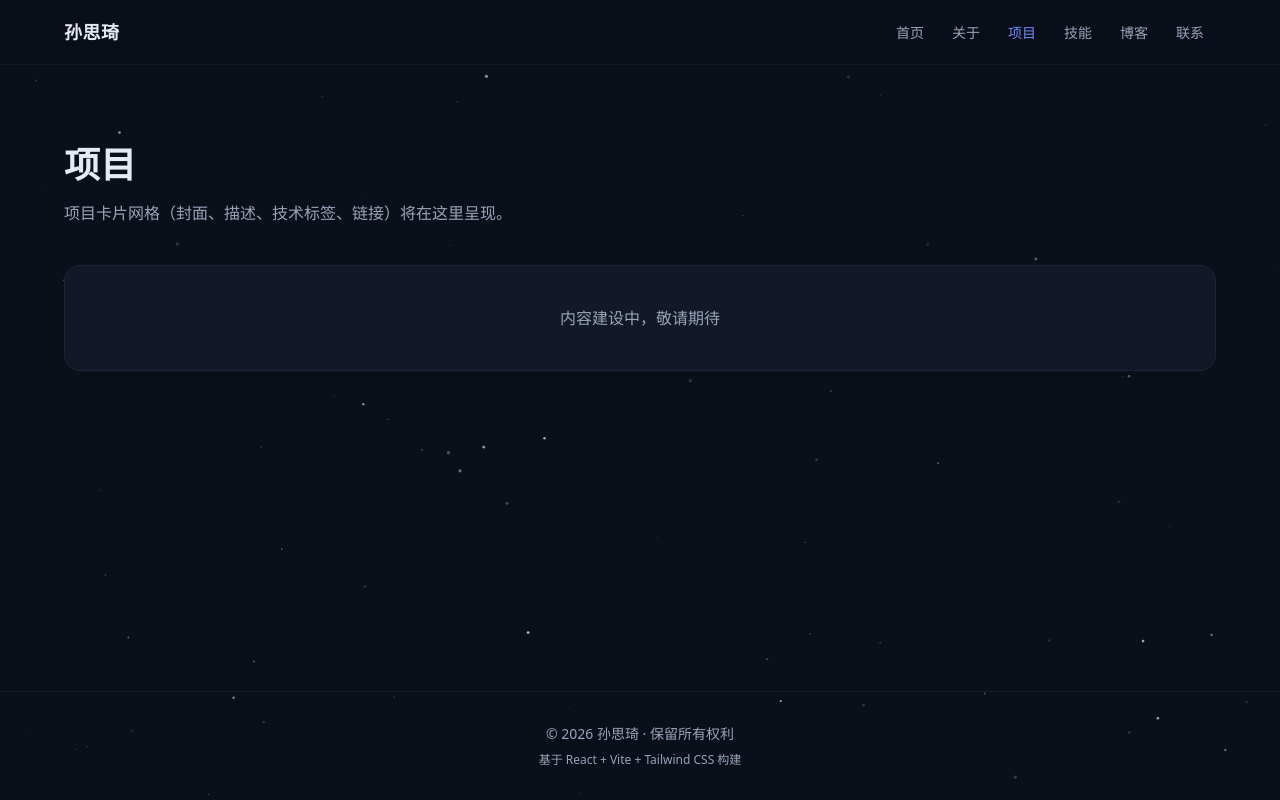
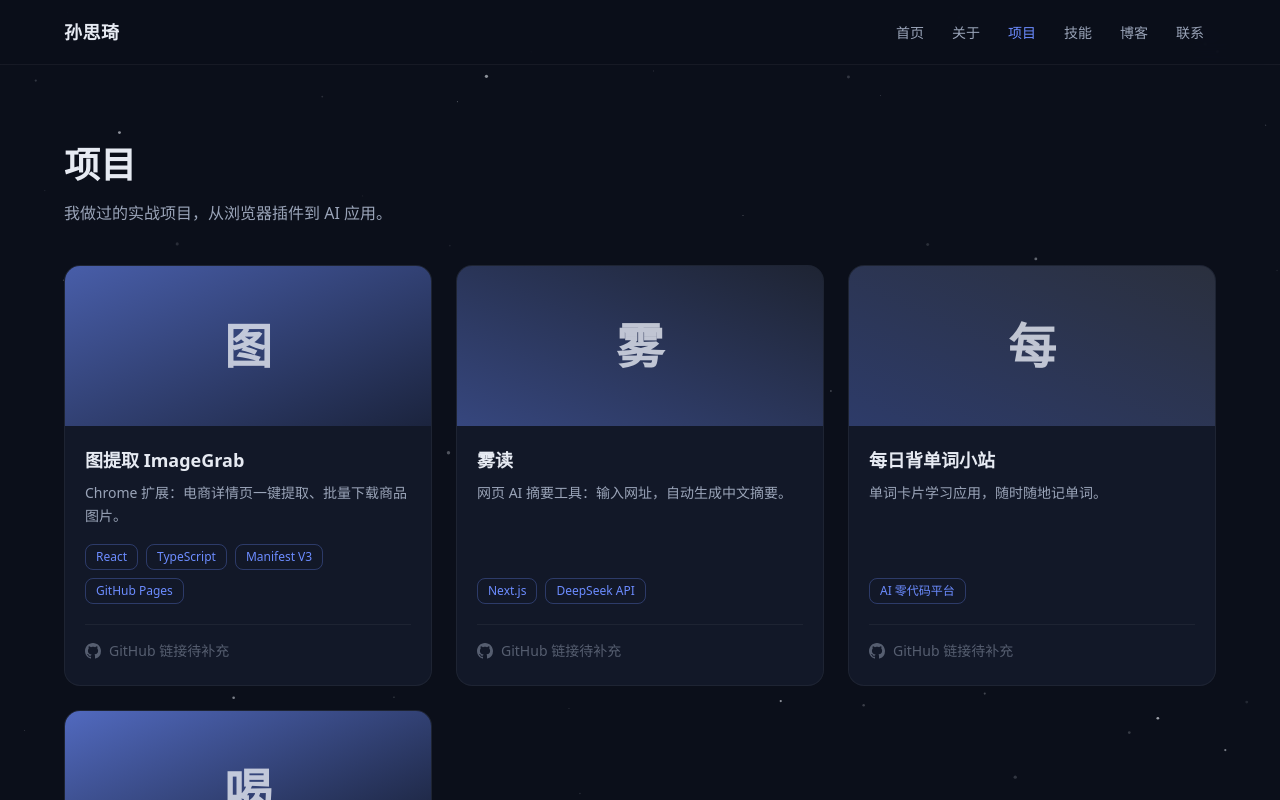
Before and after one commit to SunSiqi1108/myshow, a React (Vite) app: page /projects in a window 1280 px wide. Shown: the top 800 px of the page. Built offline with nearby package versions, Linux system fonts and the light colour scheme.

Commit message:
新增项目展示页面

```diff
--- /dev/null
+++ b/src/api/projects.ts
@@ -0,0 +1,64 @@
+// 项目数据 API：localStorage 读写，首次启动写入默认数据
+import { readJSON, writeJSON } from './storage'
+import type { Project } from '../types'
+
+const KEY = 'projects'
+
+// 默认项目数据：GitHub 地址待站长补充（后台可编辑）
+const DEFAULT_PROJECTS: Project[] = [
+  {
+    id: 'imagegrab',
+    title: '图提取 ImageGrab',
+    desc: 'Chrome 扩展：电商详情页一键提取、批量下载商品图片。',
+    cover: '',
+    tags: ['React', 'TypeScript', 'Manifest V3', 'GitHub Pages'],
+    link: '',
+    date: '',
+  },
+  {
+    id: 'wudu',
+    title: '雾读',
+    desc: '网页 AI 摘要工具：输入网址，自动生成中文摘要。',
+    cover: '',
+    tags: ['Next.js', 'DeepSeek API'],
+    link: '',
+    date: '',
+  },
+  {
+    id: 'word-daily',
+    title: '每日背单词小站',
+    desc: '单词卡片学习应用，随时随地记单词。',
+    cover: '',
+    tags: ['AI 零代码平台'],
+    link: '',
+    date: '',
+  },
+  {
+    id: 'water-tracker',
+    title: '喝水打卡小助手',
+    desc: '健康习惯打卡工具，提醒自己按时喝水。',
+    cover: '',
+    tags: ['AI 零代码平台'],
+    link: '',
+    date: '',
+  },
+]
+
+/**
+ * 读取项目列表；首次访问时把默认数据写入 localStorage
+ */
+export function getProjects(): Project[] {
+  const existing = readJSON<Project[] | null>(KEY, null)
+  if (existing === null) {
+    writeJSON(KEY, DEFAULT_PROJECTS)
+    return DEFAULT_PROJECTS
+  }
+  return existing
+}
+
+/**
+ * 全量保存项目列表（后台增删改后调用）
+ */
+export function saveProjects(list: Project[]): void {
+  writeJSON(KEY, list)
+}
--- a/src/pages/Projects.tsx
+++ b/src/pages/Projects.tsx
@@ -1,6 +1,100 @@
-import PageShell from '../components/PageShell'
+import { useMemo } from 'react'
+import { getProjects } from '../api/projects'
+import type { Project } from '../types'
 
-// 项目页占位：后续实现项目卡片网格（FR-05）
+// 封面占位渐变色组合（均使用主题色，按项目序号轮换）
+const COVER_GRADIENTS = [
+  'bg-gradient-to-br from-accent/60 to-accent/10',
+  'bg-gradient-to-tr from-accent/40 to-white/5',
+  'bg-gradient-to-bl from-white/10 to-accent/30',
+  'bg-gradient-to-br from-accent/70 to-card',
+]
+
+// 单个项目卡片：封面占位 + 名称 + 描述 + 标签 + GitHub 链接
+function ProjectCard({ project, index }: { project: Project; index: number }) {
+  const gradient = COVER_GRADIENTS[index % COVER_GRADIENTS.length]
+
+  return (
+    <article className="transition-fast flex flex-col overflow-hidden rounded-2xl border border-white/5 bg-card hover:-translate-y-1 hover:border-accent/30 hover:shadow-lg">
+      {/* 封面占位：渐变底 + 项目首字符，后续替换为 base64 封面图 */}
+      <div
+        className={`flex h-40 items-center justify-center text-5xl font-bold text-ink/80 ${gradient}`}
+        role="img"
+        aria-label={`${project.title} 封面占位`}
+      >
+        {project.title.charAt(0)}
+      </div>
+
+      <div className="flex flex-1 flex-col p-5">
+        <h2 className="text-lg font-semibold">{project.title}</h2>
+        <p className="mt-2 flex-1 text-sm leading-relaxed text-muted">
+          {project.desc}
+        </p>
+
+        {/* 技术标签 */}
+        <ul className="mt-4 flex flex-wrap gap-2">
+          {project.tags.map((tag) => (
+            <li
+              key={tag}
+              className="rounded-lg border border-accent/30 px-2.5 py-1 text-xs text-accent"
+            >
+              {tag}
+            </li>
+          ))}
+        </ul>
+
+        {/* GitHub 链接：未填写时显示置灰占位 */}
+        <div className="mt-5 border-t border-white/5 pt-4">
+          {project.link ? (
+            <a
+              href={project.link}
+              target="_blank"
+              rel="noopener noreferrer"
+              className="transition-fast inline-flex items-center gap-2 text-sm text-muted hover:text-accent"
+            >
+              <GitHubIcon />
+              GitHub
+            </a>
+          ) : (
+            <span
+              className="inline-flex cursor-not-allowed items-center gap-2 text-sm text-muted/50"
+              title="链接待补充"
+            >
+              <GitHubIcon />
+              GitHub 链接待补充
+            </span>
+          )}
+        </div>
+      </div>
+    </article>
+  )
+}
+
+// GitHub 图标（内联 SVG，避免引入图标库）
+function GitHubIcon() {
+  return (
+    <svg className="h-4 w-4" viewBox="0 0 16 16" fill="currentColor" aria-hidden="true">
+      <path d="M8 0C3.58 0 0 3.58 0 8c0 3.54 2.29 6.53 5.47 7.59.4.07.55-.17.55-.38 0-.19-.01-.82-.01-1.49-2.01.37-2.53-.49-2.69-.94-.09-.23-.48-.94-.82-1.13-.28-.15-.68-.52-.01-.53.63-.01 1.08.58 1.23.82.72 1.21 1.87.87 2.33.66.07-.52.28-.87.51-1.07-1.78-.2-3.64-.89-3.64-3.95 0-.87.31-1.59.82-2.15-.08-.2-.36-1.02.08-2.12 0 0 .67-.21 2.2.82.64-.18 1.32-.27 2-.27.68 0 1.36.09 2 .27 1.53-1.04 2.2-.82 2.2-.82.44 1.1.16 1.92.08 2.12.51.56.82 1.27.82 2.15 0 3.07-1.87 3.75-3.65 3.95.29.25.54.73.54 1.48 0 1.07-.01 1.93-.01 2.2 0 .21.15.46.55.38A8.01 8.01 0 0 0 16 8c0-4.42-3.58-8-8-8Z" />
+    </svg>
+  )
+}
+
+// 项目页：卡片网格，数据经 api 层读取
 export default function Projects() {
-  return <PageShell title="项目" desc="项目卡片网格（封面、描述、技术标签、链接）将在这里呈现。" />
+  // 首次访问会写入默认数据，之后直接读 localStorage
+  const projects = useMemo(() => getProjects(), [])
+
+  return (
+    <div className="mx-auto max-w-site px-4 py-16 sm:px-6 sm:py-20">
+      <h1 className="text-3xl font-bold sm:text-4xl">项目</h1>
+      <p className="mt-4 text-muted">我做过的实战项目，从浏览器插件到 AI 应用。</p>
+
+      {/* 卡片网格：<640px 单列 / 640-1024px 两列 / >1024px 三列 */}
+      <div className="mt-10 grid gap-6 sm:grid-cols-2 lg:grid-cols-3">
+        {projects.map((project, index) => (
+          <ProjectCard key={project.id} project={project} index={index} />
+        ))}
+      </div>
+    </div>
+  )
 }
```
